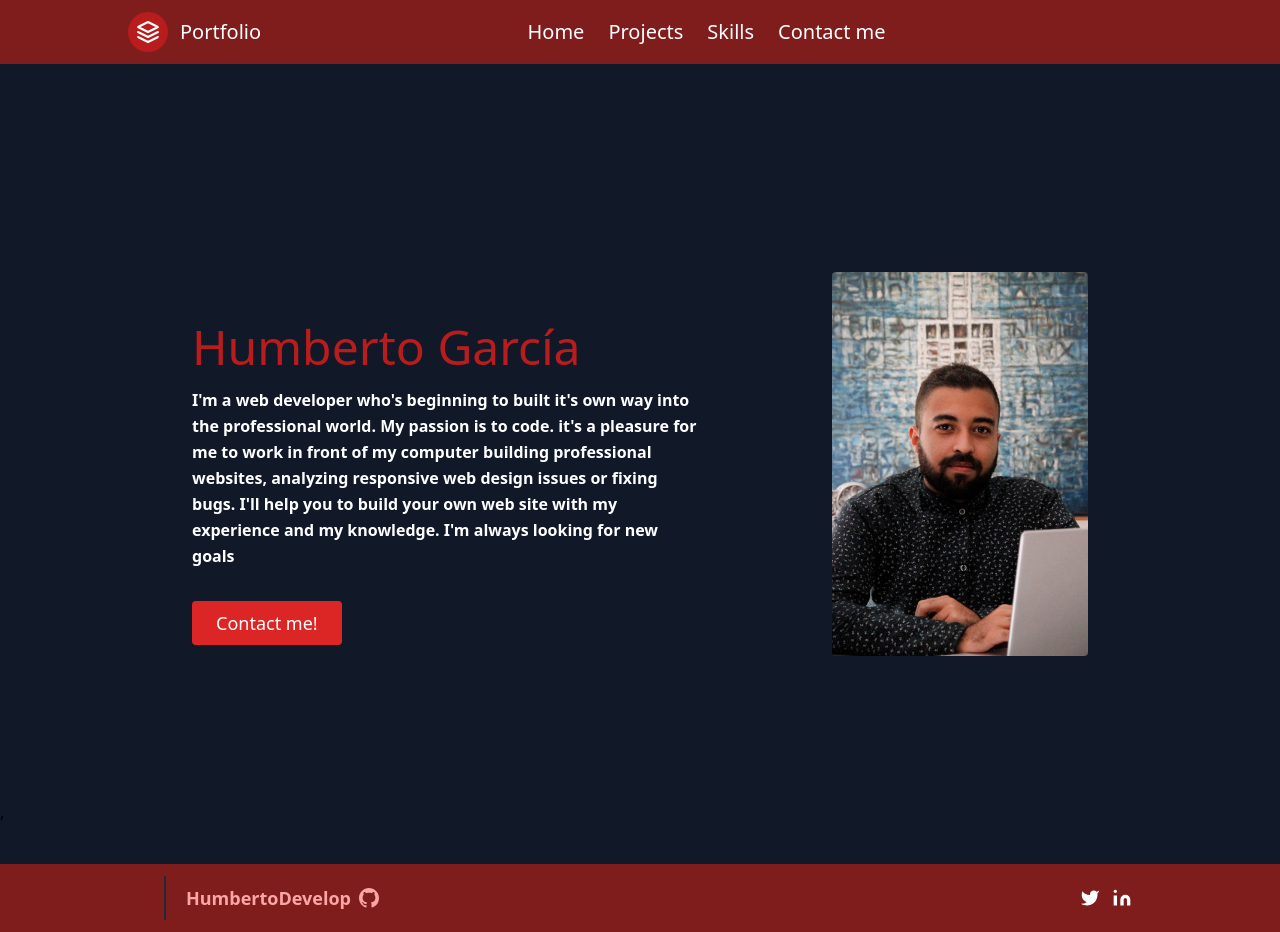
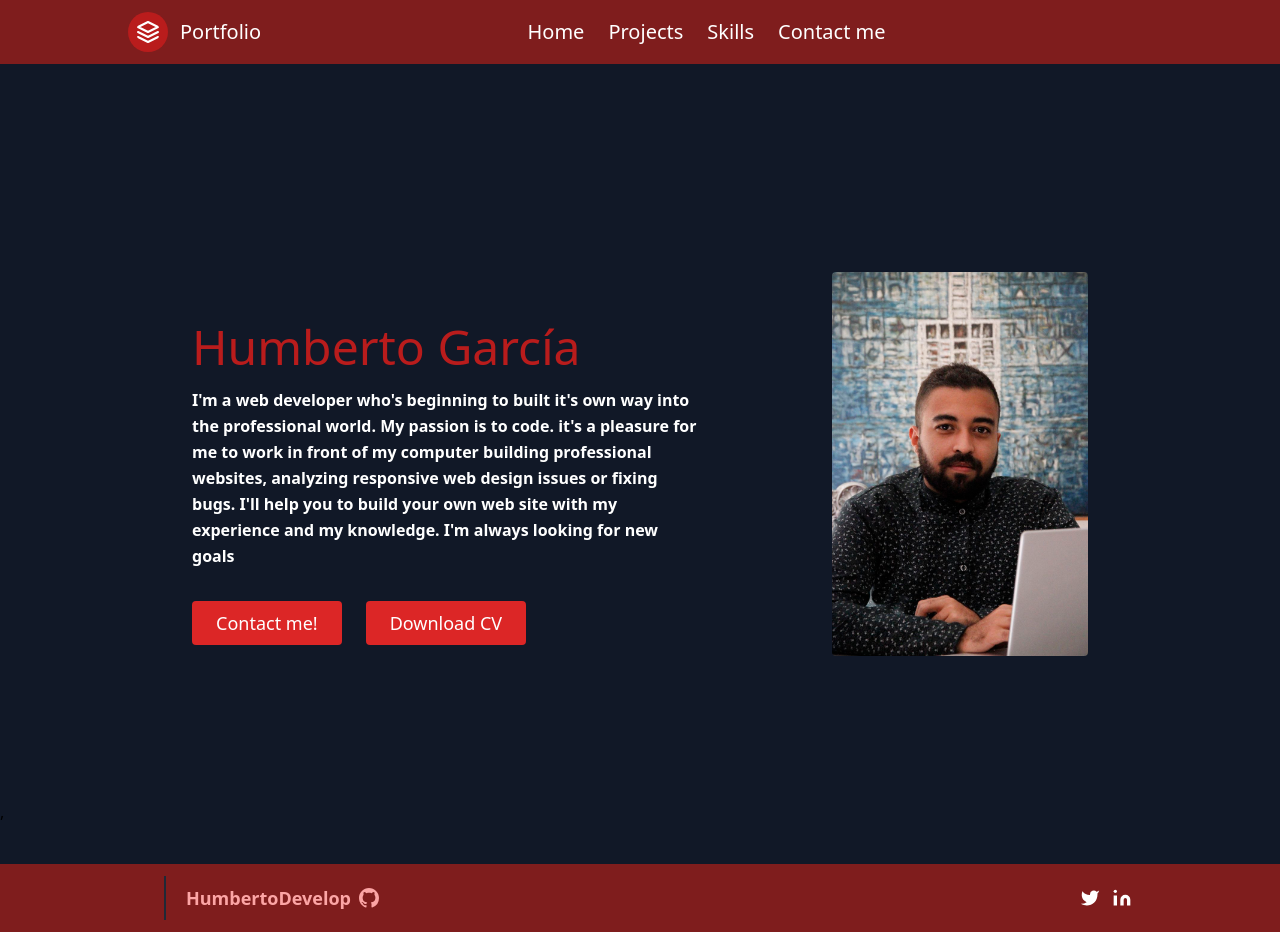
Before and after one commit to HumbertoDevelop/portafolio, a React (Create React App) app: page / in a window 1280 px wide. Built offline with nearby package versions, Linux system fonts and the light colour scheme.

Commit message:
docs deleted file and cv dowloand btn added in Home.jsx with drive

```diff
--- a/src/Components/Pages/Home.jsx
+++ b/src/Components/Pages/Home.jsx
@@ -26,7 +26,11 @@ const Home = () => {
 								Contact me!
 							</button>
 						</NavLink>
-
+						<a href="https://drive.google.com/file/d/1B9BW9Y7h_Oh4fVdkm00UuB9G5ZiSaxCL/view?usp=sharing">
+							<button className="inline-flex text-white bg-red-600 border-0 ml-6 py-2 px-6 focus:outline-none hover:bg-red-800 rounded text-lg">
+								Download CV
+							</button>
+						</a>
 					</div>
 				</div>
 				<div className="lg:max-w-sm lg:w-full lg:h-3/4 lgx1:w-1/4 w-6/12 flex justify-center smx2:my-10">
```
Also changed, not shown: 1 other file (tests, documents, lock files or other folders).
